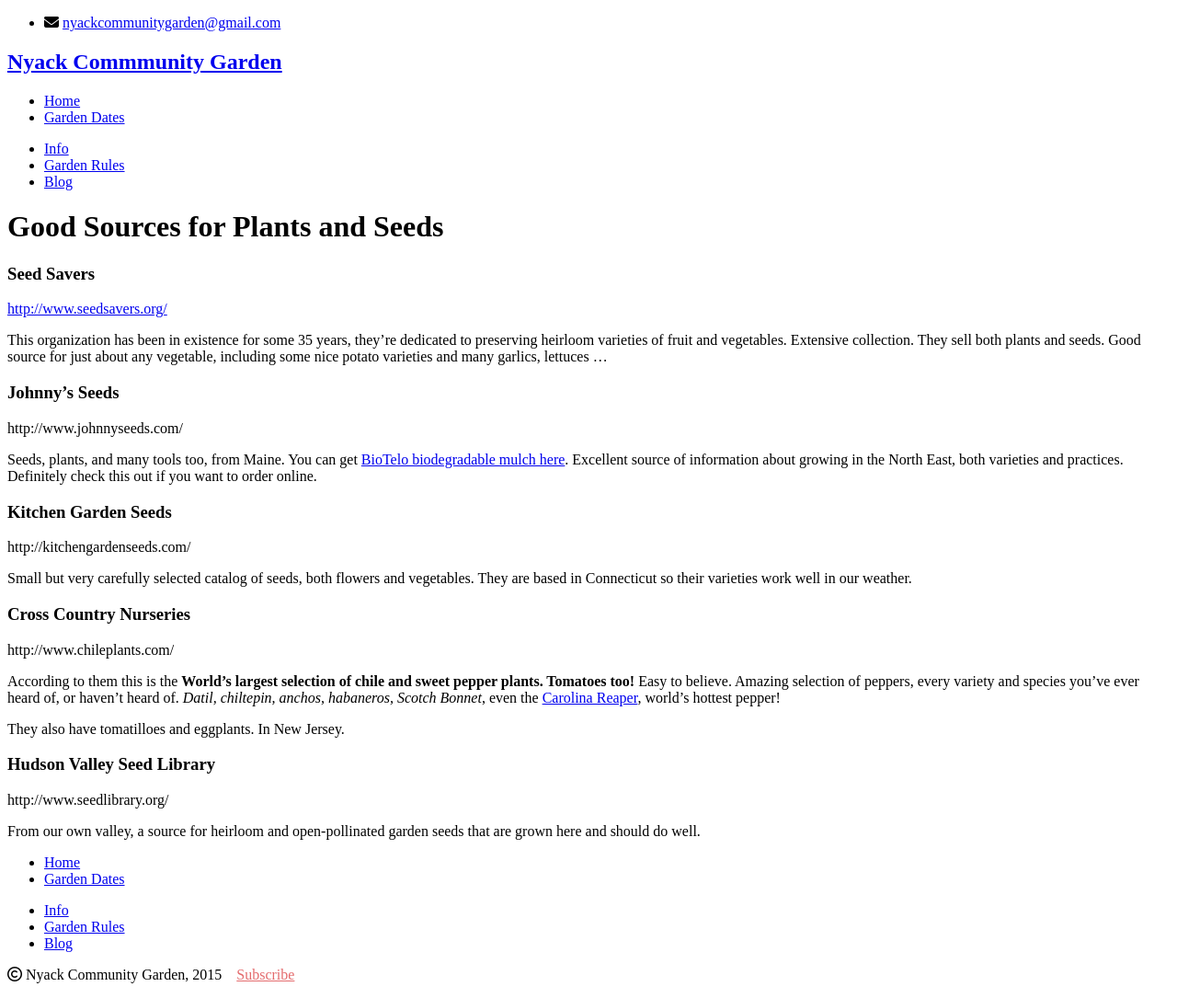
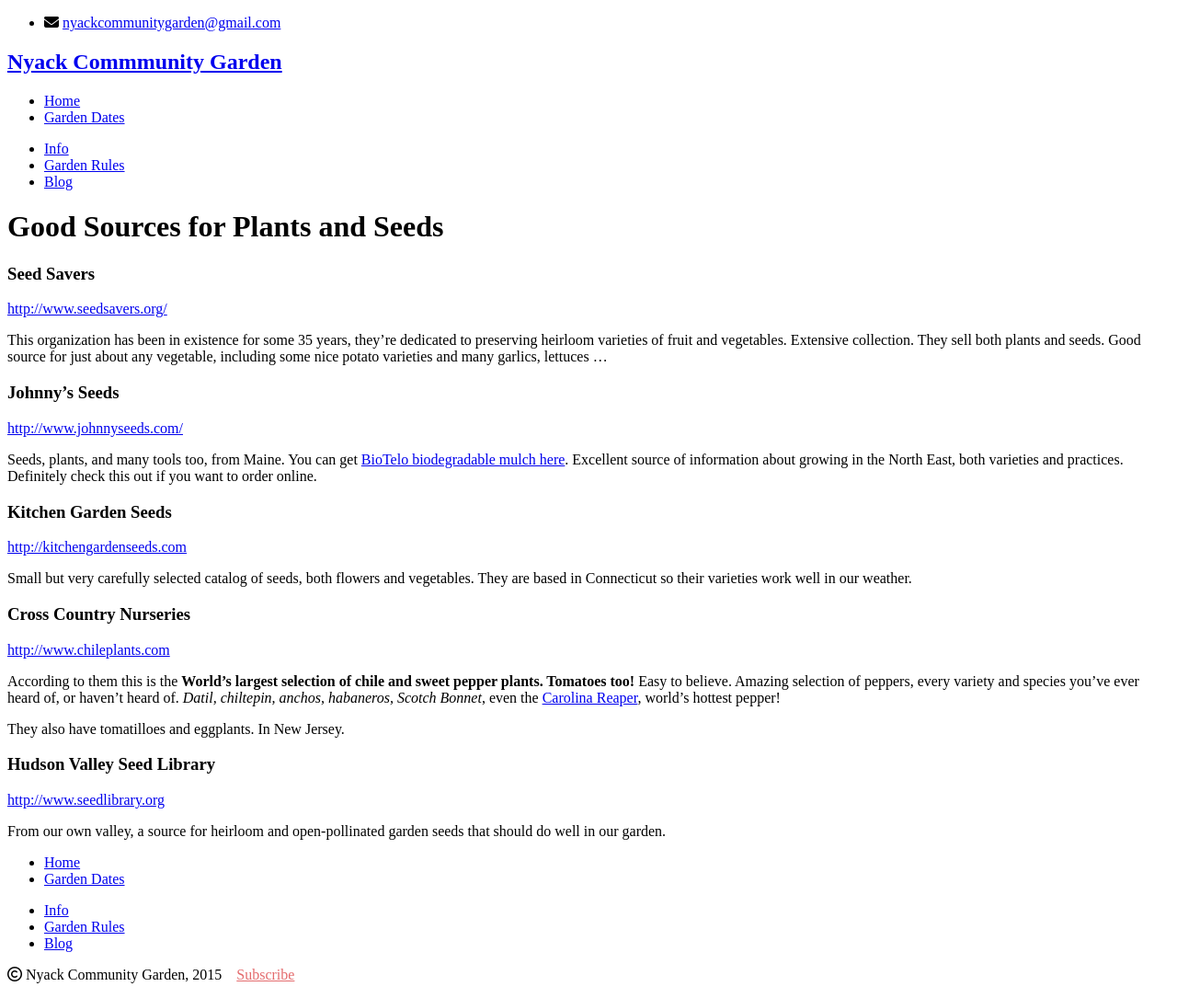
Before and after one commit to bosborne/nyackcommunitygarden, a Jekyll site: the page built from _posts/2015-02-30-good-sources-for-seeds-and-plants.md, in a window 1280 px wide. Shown: the whole page at 92% size. Built offline with Jekyll 4.4.1, drawn with Linux system fonts in a browser that asks for light colours; nearby versions of some CDN libraries; library files that are not in the unit come from our copies; Markdown is read by kramdown in place of the engine named in the settings.

Commit message:
Minor edits

```diff
--- a/_posts/2015-02-30-good-sources-for-seeds-and-plants.md
+++ b/_posts/2015-02-30-good-sources-for-seeds-and-plants.md
@@ -12,19 +12,19 @@
 
 ### Johnny's Seeds
 
-http://www.johnnyseeds.com/
+[http://www.johnnyseeds.com/](http://www.johnnyseeds.com/)
 
 Seeds, plants, and many tools too, from Maine. You can get [BioTelo biodegradable mulch here](http://www.johnnyseeds.com/p-6978-biotelo-biodegradable-mulch-4-5-x-32.aspx). Excellent source of information about growing in the North East, both varieties and practices. Definitely check this out if you want to order online.
 
 ### Kitchen Garden Seeds
 
-http://kitchengardenseeds.com/
+[http://kitchengardenseeds.com](http://kitchengardenseeds.com/)
 
 Small but very carefully selected catalog of seeds, both flowers and vegetables. They are based in Connecticut so their varieties work well in our weather.
 
 ### Cross Country Nurseries
 
-http://www.chileplants.com/
+[http://www.chileplants.com](http://www.chileplants.com/)
 
 According to them this is the **World's largest selection of chile and sweet pepper plants. Tomatoes too!** Easy to believe. Amazing selection of peppers, every variety and species you've ever heard of, or haven't heard of. *Datil, chiltepin, anchos, habaneros, Scotch Bonnet*, even the [Carolina Reaper](http://www.chileplants.com/search.aspx?SearchName=SMOKIN%27+ED%27S+CAROLINA+REAPER&ProductCode=CHICARP), world's hottest pepper!
 
@@ -32,6 +32,6 @@
 
 ### Hudson Valley Seed Library
 
-http://www.seedlibrary.org/
+[http://www.seedlibrary.org](http://www.seedlibrary.org/)
 
-From our own valley, a source for heirloom and open-pollinated garden seeds that are grown here and should do well.
+From our own valley, a source for heirloom and open-pollinated garden seeds that should do well in our garden.
```
